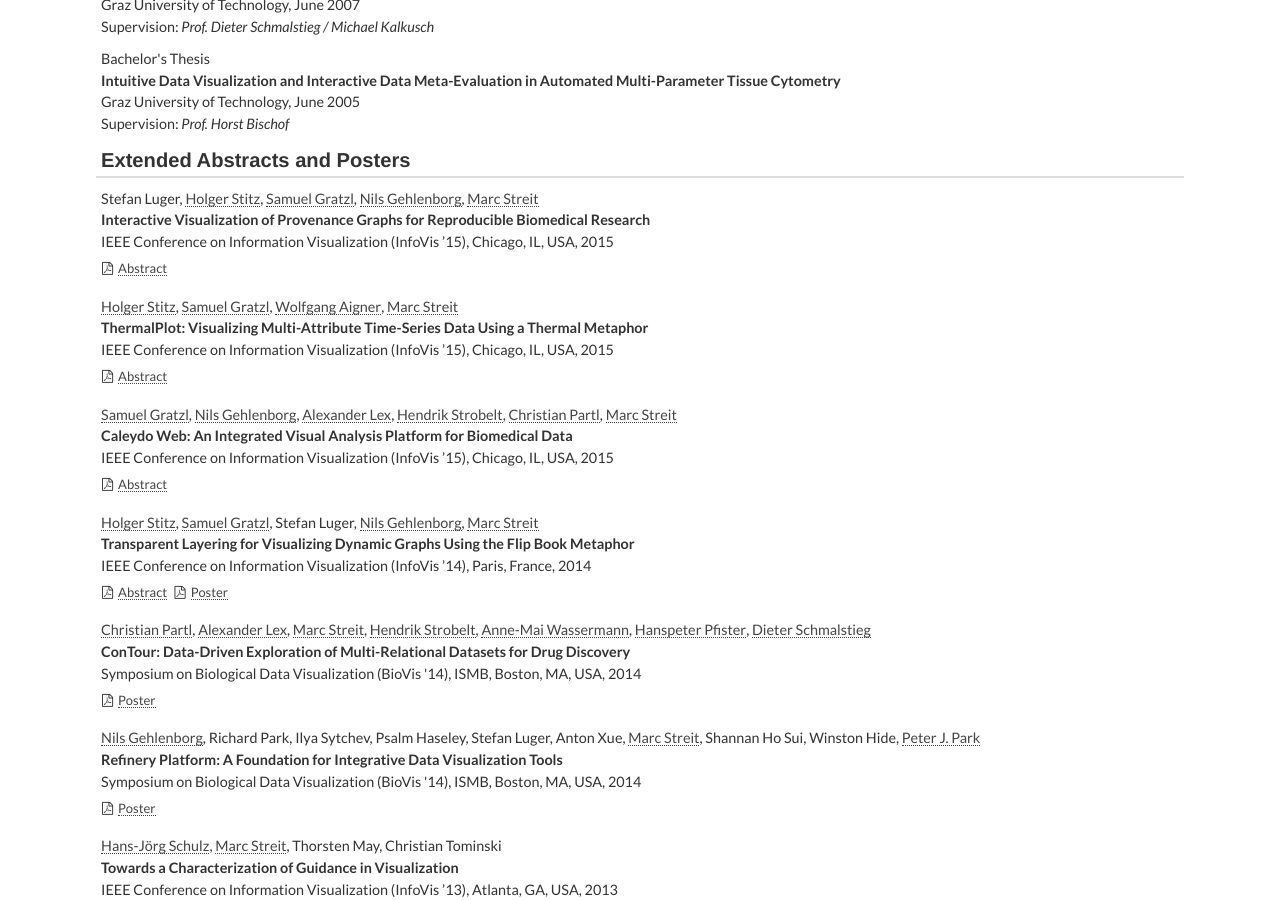
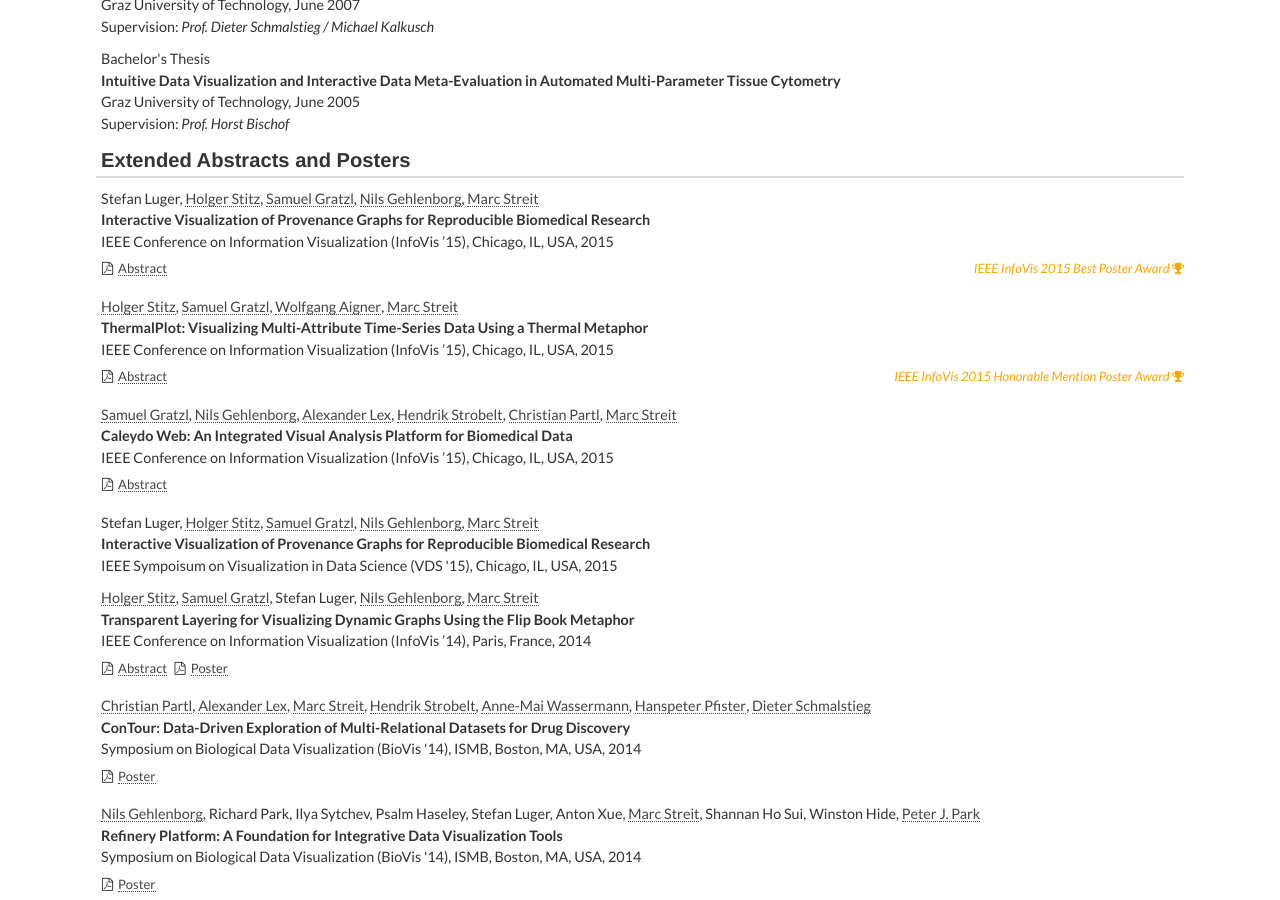
Before and after one commit to mstreit/mstreit.github.io, a Jekyll site: the page built from publications.md, in a window 1280 px wide and 900 px high, scrolled down 4742 px. Built offline with Jekyll 4.4.1, drawn with Linux system fonts in a browser that asks for light colours; nearby versions of some CDN libraries; some web fonts are replaced.

Commit message:
added posters and talks

```diff
--- a/_data/functions.yml
+++ b/_data/functions.yml
@@ -35,7 +35,7 @@
   years: 2014 - 2015
 
 - role: Program Committee
-  for: EuroVis Workshop on Visual Analytics (EuroVA)
+  for: EuroVis Workshop on Visual Analytics (EuroVA)ma
   years: 2013 - 2015
 
 - role: Program Committee
--- a/_data/posters.yml
+++ b/_data/posters.yml
@@ -9,6 +9,7 @@
   year: 2015
   abstract-pdf: 2015_infovis_prov-graph-vis_abstract.pdf
   poster-pdf:
+  award: IEEE InfoVis 2015 Best Poster Award
 
 - authors:
   - stitz
@@ -20,6 +21,7 @@
   year: 2015
   abstract-pdf: 2015_infovis_thermalplot_abstract.pdf
   poster-pdf:
+  award: IEEE InfoVis 2015 Honorable Mention Poster Award
 
 - authors:
   - gratzl
@@ -32,6 +34,18 @@
   journal: IEEE Conference on Information Visualization (InfoVis ’15), Chicago, IL, USA
   year: 2015
   abstract-pdf: 2015_infovis_caleydo-web_abstract.pdf
+  poster-pdf:
+
+- authors:
+  - Stefan Luger
+  - stitz
+  - gratzl
+  - gehlenborg
+  - streit
+  title: Interactive Visualization of Provenance Graphs for Reproducible Biomedical Research
+  journal: IEEE Sympoisum on Visualization in Data Science (VDS '15), Chicago, IL, USA
+  year: 2015
+  abstract-pdf:
   poster-pdf:
 
 - authors:
--- a/_layouts/publications.html
+++ b/_layouts/publications.html
@@ -300,6 +300,13 @@ layout: default
         {% endif %}
 
       </span>
+
+  {% if publication.award %}
+  <span class="award">
+    {{publication.award}}&nbsp;<i class="fa fa-trophy"></i>
+  </span>
+  {% endif %}
+
 </p>
 {% endif %}
 <br/>
```
Also changed, not shown: _data/talks.yml (+6 -0 lines), _data/tutorials.yml (+12 -0 lines).
